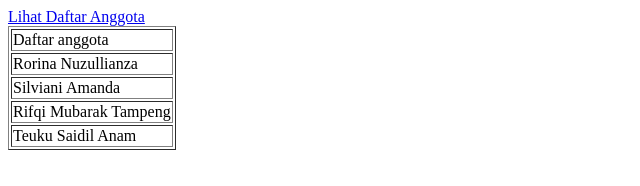
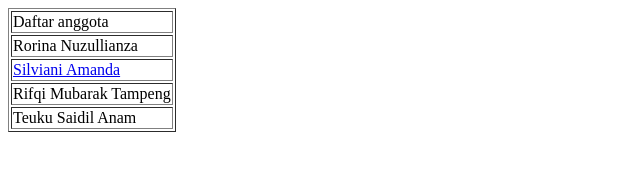
Before and after one commit to SilvianiAmanda/TIK214-2024-2-WeatherFit, a plain HTML site: page index.html in a window 1280 px wide. Shown: the whole page, without its empty margins (0-640 px from the left). Drawn offline with Linux system fonts and the light colour scheme.

Commit message:
update index.html

```diff
--- a/index.html
+++ b/index.html
@@ -7,11 +7,10 @@
     <table border=”0”>
       <tr><td>Daftar anggota</td></tr>
       <tr><td>Rorina Nuzullianza</td></tr>
-      <tr><td>Silviani Amanda</td></tr>
+      <tr><td><a href="./2204111010010.html">Silviani Amanda</a></td></tr>
       <tr><td>Rifqi Mubarak Tampeng</td></tr>
       <tr><td>Teuku Saidil Anam</td></tr>
 
-    <a href="./2204111010010.html">Lihat Daftar Anggota</a>
 
     </table>
   </body>
```
Also changed, not shown: 2204111010010.html (line endings or trailing spaces).
